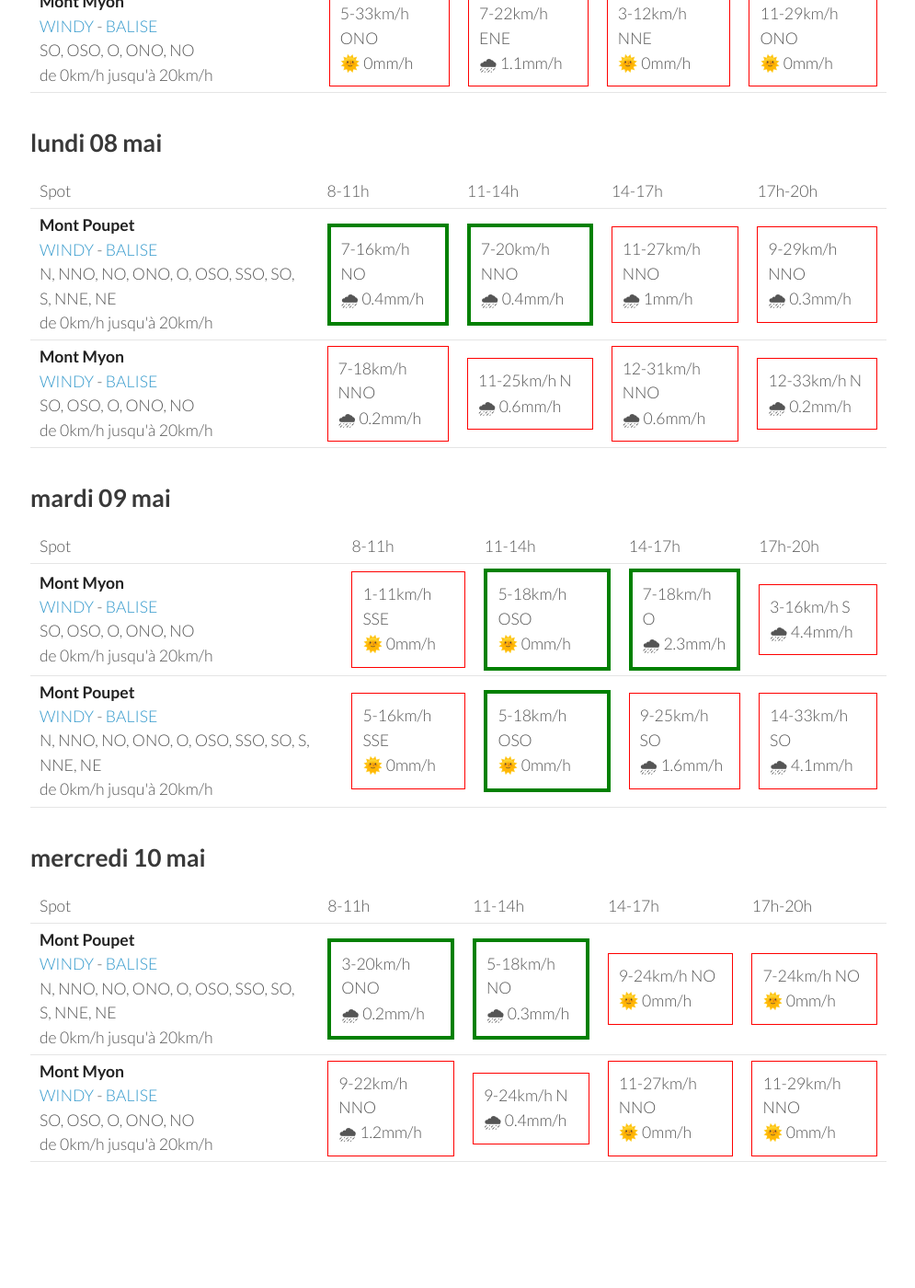
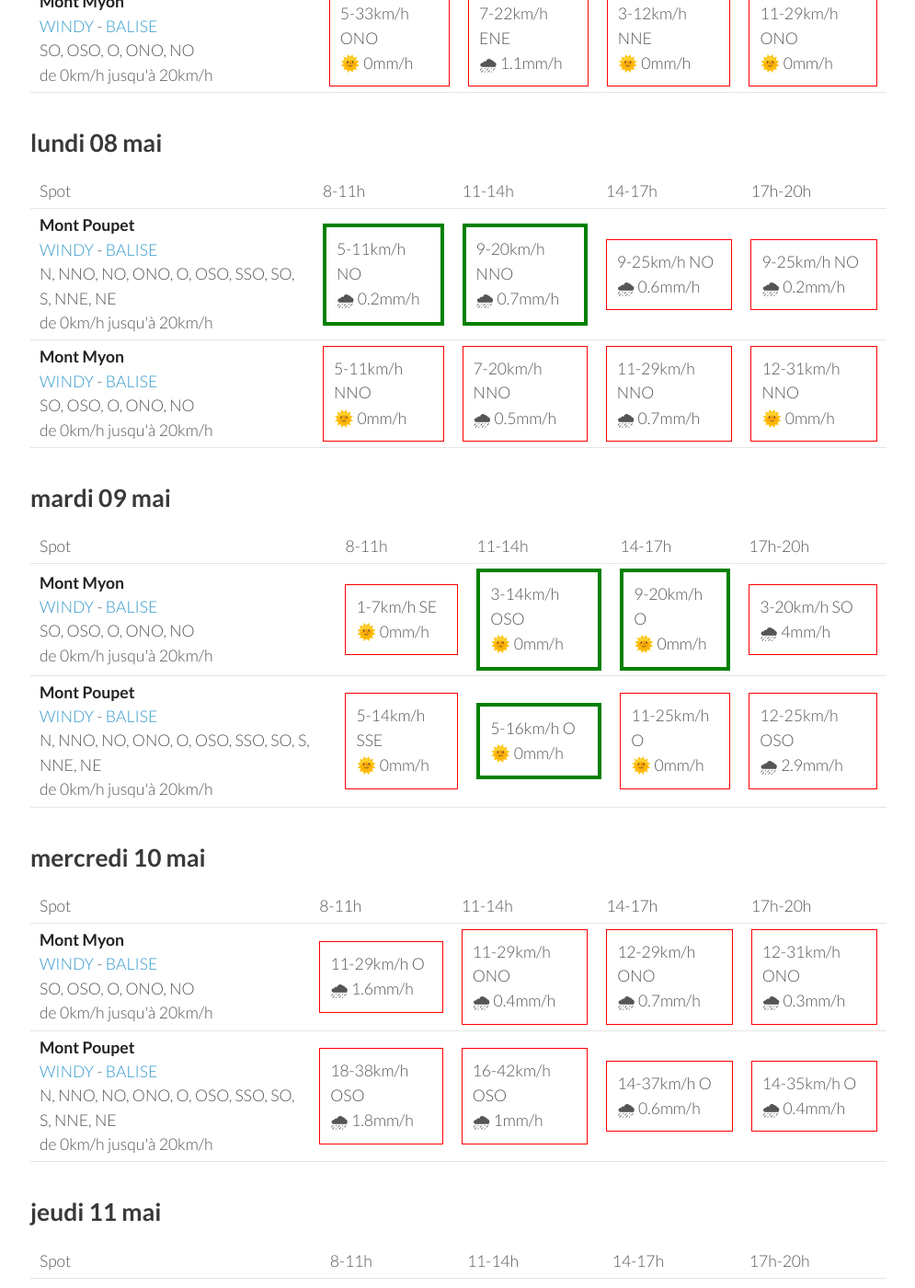
Before and after one commit to parapente-dans-le-nord/parapente-dans-le-nord.github.io, a Jekyll site: the page built from jura.markdown, in a window 1280 px wide and 1400 px high, scrolled down 916 px. Shown: the whole window at 92% size, without its empty margins (25-1020 px from the left). Built offline with Jekyll 4.4.1, drawn with Linux system fonts in a browser that asks for light colours; some of the changed text lies outside the part shown.

Commit message:
update index.markdown

```diff
--- a/jura.markdown
+++ b/jura.markdown
@@ -96,20 +96,20 @@ page mise à jour le samedi 06 mai 06:20
 <tr>
         <td><strong>Mont Poupet</strong><br><a href="https://windy.com/46.970/5.876?46.541,5.876,8">WINDY</a> - <span class=""><a href="http://www.balisemeteo.com/balise.php?idBalise=92">BALISE</a> </span><br> <span class="vent-favorable">N, NNO, NO, ONO, O, OSO, SSO, SO, S, NNE, NE</span><br><span class="force-vent">de 0km/h jusqu'à 20km/h</span> </td>
 
-            <td><div class="flyable"><p>7-16km/h NO</p><p>🌧 0.4mm/h</p></div></td>
-            <td><div class="flyable"><p>7-20km/h NNO</p><p>🌧 0.4mm/h</p></div></td>
-            <td><div class="not-flyable"><p>11-27km/h NNO</p><p>🌧 1mm/h</p></div></td>
-            <td><div class="not-flyable"><p>9-29km/h NNO</p><p>🌧 0.3mm/h</p></div></td>
+            <td><div class="flyable"><p>5-11km/h NO</p><p>🌧 0.2mm/h</p></div></td>
+            <td><div class="flyable"><p>9-20km/h NNO</p><p>🌧 0.7mm/h</p></div></td>
+            <td><div class="not-flyable"><p>9-25km/h NO</p><p>🌧 0.6mm/h</p></div></td>
+            <td><div class="not-flyable"><p>9-25km/h NO</p><p>🌧 0.2mm/h</p></div></td>
 
 
     </tr>
 <tr>
         <td><strong>Mont Myon</strong><br><a href="https://windy.com/46.331/5.397?45.898,5.394,8,m:eWoagj8">WINDY</a> - <span class=""><a href="http://www.balisemeteo.com/balise.php?idBalise=70">BALISE</a> </span><br> <span class="vent-favorable">SO, OSO, O, ONO, NO</span><br><span class="force-vent">de 0km/h jusqu'à 20km/h</span> </td>
 
-            <td><div class="not-flyable"><p>7-18km/h NNO</p><p>🌧 0.2mm/h</p></div></td>
-            <td><div class="not-flyable"><p>11-25km/h N</p><p>🌧 0.6mm/h</p></div></td>
-            <td><div class="not-flyable"><p>12-31km/h NNO</p><p>🌧 0.6mm/h</p></div></td>
-            <td><div class="not-flyable"><p>12-33km/h N</p><p>🌧 0.2mm/h</p></div></td>
+            <td><div class="not-flyable"><p>5-11km/h NNO</p><p>🌞 0mm/h</p></div></td>
+            <td><div class="not-flyable"><p>7-20km/h NNO</p><p>🌧 0.5mm/h</p></div></td>
+            <td><div class="not-flyable"><p>11-29km/h NNO</p><p>🌧 0.7mm/h</p></div></td>
+            <td><div class="not-flyable"><p>12-31km/h NNO</p><p>🌞 0mm/h</p></div></td>
 
 
     </tr>
@@ -132,20 +132,20 @@ page mise à jour le samedi 06 mai 06:20
 <tr>
         <td><strong>Mont Myon</strong><br><a href="https://windy.com/46.331/5.397?45.898,5.394,8,m:eWoagj8">WINDY</a> - <span class=""><a href="http://www.balisemeteo.com/balise.php?idBalise=70">BALISE</a> </span><br> <span class="vent-favorable">SO, OSO, O, ONO, NO</span><br><span class="force-vent">de 0km/h jusqu'à 20km/h</span> </td>
 
-            <td><div class="not-flyable"><p>1-11km/h SSE</p><p>🌞 0mm/h</p></div></td>
-            <td><div class="flyable"><p>5-18km/h OSO</p><p>🌞 0mm/h</p></div></td>
-            <td><div class="flyable"><p>7-18km/h O</p><p>🌧 2.3mm/h</p></div></td>
-            <td><div class="not-flyable"><p>3-16km/h S</p><p>🌧 4.4mm/h</p></div></td>
+            <td><div class="not-flyable"><p>1-7km/h SE</p><p>🌞 0mm/h</p></div></td>
+            <td><div class="flyable"><p>3-14km/h OSO</p><p>🌞 0mm/h</p></div></td>
+            <td><div class="flyable"><p>9-20km/h O</p><p>🌞 0mm/h</p></div></td>
+            <td><div class="not-flyable"><p>3-20km/h SO</p><p>🌧 4mm/h</p></div></td>
 
 
     </tr>
 <tr>
         <td><strong>Mont Poupet</strong><br><a href="https://windy.com/46.970/5.876?46.541,5.876,8">WINDY</a> - <span class=""><a href="http://www.balisemeteo.com/balise.php?idBalise=92">BALISE</a> </span><br> <span class="vent-favorable">N, NNO, NO, ONO, O, OSO, SSO, SO, S, NNE, NE</span><br><span class="force-vent">de 0km/h jusqu'à 20km/h</span> </td>
 
-            <td><div class="not-flyable"><p>5-16km/h SSE</p><p>🌞 0mm/h</p></div></td>
-            <td><div class="flyable"><p>5-18km/h OSO</p><p>🌞 0mm/h</p></div></td>
-            <td><div class="not-flyable"><p>9-25km/h SO</p><p>🌧 1.6mm/h</p></div></td>
-            <td><div class="not-flyable"><p>14-33km/h SO</p><p>🌧 4.1mm/h</p></div></td>
+            <td><div class="not-flyable"><p>5-14km/h SSE</p><p>🌞 0mm/h</p></div></td>
+            <td><div class="flyable"><p>5-16km/h O</p><p>🌞 0mm/h</p></div></td>
+            <td><div class="not-flyable"><p>11-25km/h O</p><p>🌞 0mm/h</p></div></td>
+            <td><div class="not-flyable"><p>12-25km/h OSO</p><p>🌧 2.9mm/h</p></div></td>
 
 
     </tr>
@@ -166,22 +166,22 @@ page mise à jour le samedi 06 mai 06:20
       <td>17h-20h</td>
     </tr>
 <tr>
-        <td><strong>Mont Poupet</strong><br><a href="https://windy.com/46.970/5.876?46.541,5.876,8">WINDY</a> - <span class=""><a href="http://www.balisemeteo.com/balise.php?idBalise=92">BALISE</a> </span><br> <span class="vent-favorable">N, NNO, NO, ONO, O, OSO, SSO, SO, S, NNE, NE</span><br><span class="force-vent">de 0km/h jusqu'à 20km/h</span> </td>
+        <td><strong>Mont Myon</strong><br><a href="https://windy.com/46.331/5.397?45.898,5.394,8,m:eWoagj8">WINDY</a> - <span class=""><a href="http://www.balisemeteo.com/balise.php?idBalise=70">BALISE</a> </span><br> <span class="vent-favorable">SO, OSO, O, ONO, NO</span><br><span class="force-vent">de 0km/h jusqu'à 20km/h</span> </td>
 
-            <td><div class="flyable"><p>3-20km/h ONO</p><p>🌧 0.2mm/h</p></div></td>
-            <td><div class="flyable"><p>5-18km/h NO</p><p>🌧 0.3mm/h</p></div></td>
-            <td><div class="not-flyable"><p>9-24km/h NO</p><p>🌞 0mm/h</p></div></td>
-            <td><div class="not-flyable"><p>7-24km/h NO</p><p>🌞 0mm/h</p></div></td>
+            <td><div class="not-flyable"><p>11-29km/h O</p><p>🌧 1.6mm/h</p></div></td>
+            <td><div class="not-flyable"><p>11-29km/h ONO</p><p>🌧 0.4mm/h</p></div></td>
+            <td><div class="not-flyable"><p>12-29km/h ONO</p><p>🌧 0.7mm/h</p></div></td>
+            <td><div class="not-flyable"><p>12-31km/h ONO</p><p>🌧 0.3mm/h</p></div></td>
 
 
     </tr>
 <tr>
-        <td><strong>Mont Myon</strong><br><a href="https://windy.com/46.331/5.397?45.898,5.394,8,m:eWoagj8">WINDY</a> - <span class=""><a href="http://www.balisemeteo.com/balise.php?idBalise=70">BALISE</a> </span><br> <span class="vent-favorable">SO, OSO, O, ONO, NO</span><br><span class="force-vent">de 0km/h jusqu'à 20km/h</span> </td>
+        <td><strong>Mont Poupet</strong><br><a href="https://windy.com/46.970/5.876?46.541,5.876,8">WINDY</a> - <span class=""><a href="http://www.balisemeteo.com/balise.php?idBalise=92">BALISE</a> </span><br> <span class="vent-favorable">N, NNO, NO, ONO, O, OSO, SSO, SO, S, NNE, NE</span><br><span class="force-vent">de 0km/h jusqu'à 20km/h</span> </td>
 
-            <td><div class="not-flyable"><p>9-22km/h NNO</p><p>🌧 1.2mm/h</p></div></td>
-            <td><div class="not-flyable"><p>9-24km/h N</p><p>🌧 0.4mm/h</p></div></td>
-            <td><div class="not-flyable"><p>11-27km/h NNO</p><p>🌞 0mm/h</p></div></td>
-            <td><div class="not-flyable"><p>11-29km/h NNO</p><p>🌞 0mm/h</p></div></td>
+            <td><div class="not-flyable"><p>18-38km/h OSO</p><p>🌧 1.8mm/h</p></div></td>
+            <td><div class="not-flyable"><p>16-42km/h OSO</p><p>🌧 1mm/h</p></div></td>
+            <td><div class="not-flyable"><p>14-37km/h O</p><p>🌧 0.6mm/h</p></div></td>
+            <td><div class="not-flyable"><p>14-35km/h O</p><p>🌧 0.4mm/h</p></div></td>
 
 
     </tr>
@@ -189,3 +189,39 @@ page mise à jour le samedi 06 mai 06:20
 </tbody>
 </table>
 {:/}
+## jeudi 11 mai
+
+{::nomarkdown}
+<table>
+  <tbody>
+    <tr>
+      <td>Spot</td>
+      <td>8-11h</td>
+      <td>11-14h</td>
+      <td>14-17h</td>
+      <td>17h-20h</td>
+    </tr>
+<tr>
+        <td><strong>Mont Poupet</strong><br><a href="https://windy.com/46.970/5.876?46.541,5.876,8">WINDY</a> - <span class=""><a href="http://www.balisemeteo.com/balise.php?idBalise=92">BALISE</a> </span><br> <span class="vent-favorable">N, NNO, NO, ONO, O, OSO, SSO, SO, S, NNE, NE</span><br><span class="force-vent">de 0km/h jusqu'à 20km/h</span> </td>
+
+            <td><div class="flyable"><p>3-11km/h SSO</p><p>🌞 0mm/h</p></div></td>
+            <td><div class="flyable"><p>5-18km/h ONO</p><p>🌧 0.2mm/h</p></div></td>
+            <td><div class="not-flyable"><p>7-25km/h NO</p><p>🌧 2.6mm/h</p></div></td>
+            <td><div class="not-flyable"><p>9-24km/h NO</p><p>🌧 0.4mm/h</p></div></td>
+
+
+    </tr>
+<tr>
+        <td><strong>Mont Myon</strong><br><a href="https://windy.com/46.331/5.397?45.898,5.394,8,m:eWoagj8">WINDY</a> - <span class=""><a href="http://www.balisemeteo.com/balise.php?idBalise=70">BALISE</a> </span><br> <span class="vent-favorable">SO, OSO, O, ONO, NO</span><br><span class="force-vent">de 0km/h jusqu'à 20km/h</span> </td>
+
+            <td><div class="flyable"><p>3-9km/h NO</p><p>🌞 0mm/h</p></div></td>
+            <td><div class="flyable"><p>5-16km/h NO</p><p>🌧 0.2mm/h</p></div></td>
+            <td><div class="not-flyable"><p>12-29km/h NO</p><p>🌧 0.5mm/h</p></div></td>
+            <td><div class="not-flyable"><p>11-35km/h NNO</p><p>🌧 0.8mm/h</p></div></td>
+
+
+    </tr>
+
+</tbody>
+</table>
+{:/}
```
Also changed, not shown: other parts of jura.markdown (+1 -1 lines).
